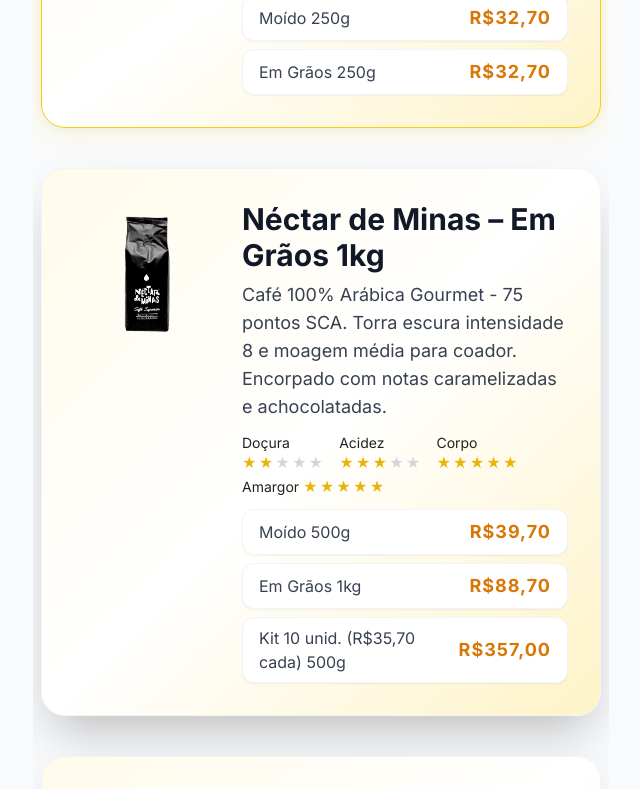
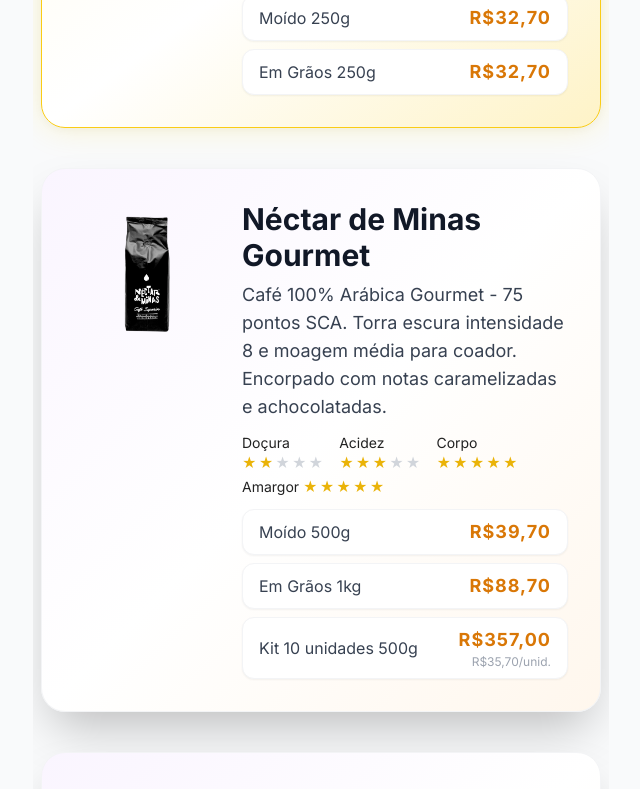
Before and after one commit to Kmzf777/tabela-atacado-cafe-canastra, a Next.js app: page / in a window 1280 px wide. Shown: the part 3259-4048 px from the top of the page, without its empty margins (319-959 px from the left). Built offline with nearby package versions, Linux system fonts and the light colour scheme.

Commit message:
feat: renomeia produtos Nectar/Blend, corrige display Kit 10, adiciona Moedor com card especial

```diff
--- a/app/page.tsx
+++ b/app/page.tsx
@@ -51,24 +51,31 @@
     ],
   },
   {
-    nome: "Néctar de Minas – Em Grãos 1kg",
+    nome: "Néctar de Minas Gourmet",
     descricao: "Café 100% Arábica Gourmet - 75 pontos SCA. Torra escura intensidade 8 e moagem média para coador. Encorpado com notas caramelizadas e achocolatadas.",
     imagem: "/nectar-de-minas.png",
     notas: { docura: 2, acidez: 3, corpo: 5, amargor: 5 },
     opcoes: [
       { tipo: "Moído", peso: "500g", preco: "R$39,70" },
       { tipo: "Em Grãos", peso: "1kg", preco: "R$88,70" },
-      { tipo: "Kit 10 unid. (R$35,70 cada)", peso: "500g", preco: "R$357,00" },
+      { tipo: "Kit 10 unidades", peso: "500g", preco: "R$357,00", precoUnitario: "R$35,70/unid." },
     ],
   },
   {
-    nome: "Blend Arábica com Robusta",
+    nome: "Néctar de Minas Blend Arábica com Robusta",
     descricao: "Blend especial de café Arábica com Robusta. Encorpado, com notas intensas, amargor equilibrado e crema marcante. Ideal para espresso e máquinas automáticas.",
     imagem: "/nectar-de-minas.png",
     notas: { docura: 2, acidez: 2, corpo: 5, amargor: 5 },
     opcoes: [
       { tipo: "Moído", peso: "1kg", preco: "R$79,70" },
+      { tipo: "Em Grãos", peso: "1kg", preco: "R$79,70" },
     ],
+  },
+  {
+    nome: "Moedor Café Canastra",
+    descricao: "Moedor elétrico profissional. Moagem na hora para garantir o máximo de frescor e aroma no seu café.",
+    imagem: "/moedor.png",
+    opcoes: [],
   },
 ];
 
@@ -147,7 +154,7 @@
 
 // Função para gradiente do card conforme família
 function gradienteCardProduto(nome: string) {
-  if (/^n[ée]ctar de minas$/i.test(nome)) return "bg-[linear-gradient(135deg,#2a0f3b_0%,#3b1555_30%,#4b1a59_50%,#8b2f00_75%,#ff7a1a_95%,#ff6600_100%)]";
+  if (/^n[ée]ctar de minas/i.test(nome)) return "bg-gradient-to-br from-purple-50 via-white to-orange-50";
   if (/cl[áa]ssico/i.test(nome)) return "bg-gradient-to-br from-amber-900/20 via-white to-amber-900/5";
   if (/suave/i.test(nome)) return "bg-gradient-to-br from-yellow-600/20 via-white to-yellow-600/5";
   if (/canela/i.test(nome)) return "bg-gradient-to-br from-red-500/20 via-white to-red-500/5";
@@ -224,6 +231,56 @@
   );
 }
 
+function CardMoedor({ prod, idx }: { prod: any; idx: number }) {
+  return (
+    <motion.div
+      key={prod.nome}
+      initial={{ opacity: 0, y: 40 }}
+      whileInView={{ opacity: 1, y: 0 }}
+      viewport={{ once: true, amount: 0.3 }}
+      transition={{ duration: 0.5, delay: idx * 0.08, ease: 'easeOut' }}
+      className="relative overflow-hidden rounded-[28px] p-4 md:p-6 border border-gray-600 shadow-2xl bg-gradient-to-br from-gray-900 via-gray-800 to-gray-700"
+    >
+      <div className="flex flex-col sm:flex-row items-start gap-4 sm:gap-6">
+        <div className="w-40 h-40 rounded-2xl flex items-center justify-center overflow-hidden mx-auto sm:mx-0 flex-shrink-0 bg-gray-800">
+          {prod.imagem ? (
+            <Image src={prod.imagem} alt={prod.nome} width={160} height={160} className="object-contain w-full h-full p-2" />
+          ) : (
+            <span className="text-xs text-gray-300">Imagem</span>
+          )}
+        </div>
+        <div className="flex-1 min-w-0 w-full">
+          <span className="block font-extrabold text-2xl md:text-3xl text-white tracking-tight mb-1">{prod.nome}</span>
+          <p className="text-gray-300 text-sm mb-4 leading-snug">{prod.descricao}</p>
+          <div className="flex flex-col gap-3">
+            <div className="flex items-center justify-between rounded-xl px-4 py-3 bg-white/10 border border-white/20">
+              <span className="text-white/90 text-sm font-medium">Moedor sozinho</span>
+              <div className="flex items-baseline gap-1">
+                <span className="text-white font-extrabold text-lg">R$949</span>
+                <span className="text-gray-300 text-xs">+ frete</span>
+              </div>
+            </div>
+            <div className="flex items-center justify-between rounded-xl px-4 py-3 bg-amber-500/20 border border-amber-400/40">
+              <div>
+                <span className="text-white/90 text-sm font-medium block">Com 10 pacotes de granel</span>
+                <span className="text-amber-300 text-xs">Moedor com desconto especial</span>
+              </div>
+              <span className="text-amber-300 font-extrabold text-xl">R$599</span>
+            </div>
+            <div className="flex items-center justify-between rounded-xl px-4 py-3 bg-green-500/20 border border-green-400/40">
+              <div>
+                <span className="text-white/90 text-sm font-medium block">Com 20 pacotes de granel</span>
+                <span className="text-green-300 text-xs">Você leva o moedor incluso</span>
+              </div>
+              <span className="text-green-300 font-extrabold text-xl tracking-wide">GRÁTIS</span>
+            </div>
+          </div>
+        </div>
+      </div>
+    </motion.div>
+  );
+}
+
 function precoComDesconto(preco: string, desconto: number) {
   const n = parseFloat(preco.replace(/[R$\s]/g, '').replace('.', '').replace(',', '.'));
   const d = (n * (100 - desconto)) / 100;
@@ -246,8 +303,12 @@
         {produtos.map((prod: any, idx: number) => {
           const isMicrolote = prod.nome.toLowerCase().includes('microlote');
           const isNectarPromo = /^n[ée]ctar de minas$/i.test(prod.nome);
+          const isMoedor = prod.nome.toLowerCase().includes('moedor');
           if (isNectarPromo) {
             return <CardNectar key={prod.nome} prod={prod} idx={idx} />;
+          }
+          if (isMoedor) {
+            return <CardMoedor key={prod.nome} prod={prod} idx={idx} />;
           }
           return (
             <motion.div
@@ -288,10 +349,13 @@
                 <div className="flex flex-col gap-2 mt-2 w-full max-w-full">
                   {prod.opcoes.map((op: any, i: number) => (
                     <div key={i} className="flex items-center justify-between rounded-xl px-2 md:px-4 py-2 shadow-sm border w-full max-w-full bg-white border-gray-100">
-                      <span className="text-gray-700 break-words w-full max-w-full text-sm md:text-base text-left">
+                      <span className="text-gray-700 break-words text-sm md:text-base text-left">
                         {`${op.tipo ? op.tipo : ''}${op.tipo && op.peso ? ' ' : ''}${op.peso ? op.peso : ''}`.trim()}
                       </span>
-                      <span className="text-amber-600 font-bold text-base md:text-lg text-right" style={{ letterSpacing: 1 }}>{op.preco}</span>
+                      <div className="flex flex-col items-end shrink-0 ml-2">
+                        <span className="text-amber-600 font-bold text-base md:text-lg text-right" style={{ letterSpacing: 1 }}>{op.preco}</span>
+                        {op.precoUnitario && <span className="text-gray-400 text-xs text-right">{op.precoUnitario}</span>}
+                      </div>
                     </div>
                   ))}
                 </div>
```
Also changed, not shown: 1 other file (tests, documents, lock files or other folders).
